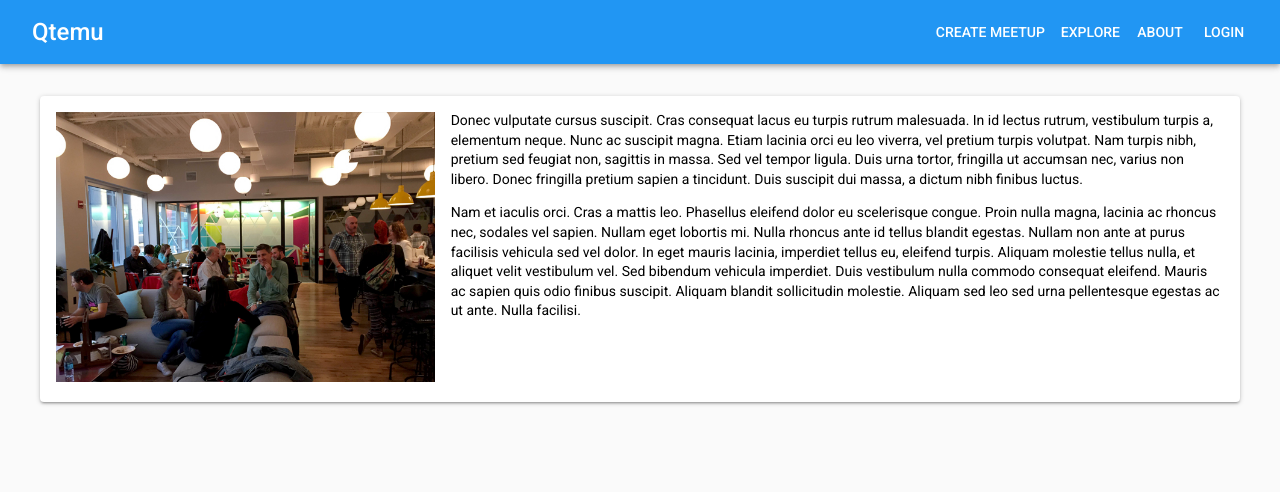
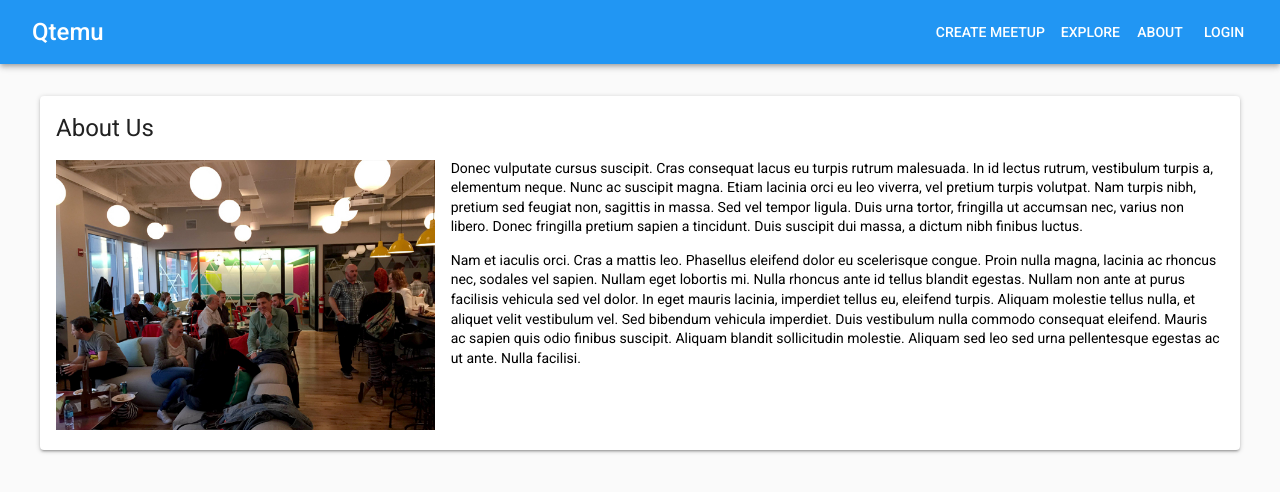
Before and after one commit to rickynugroho/qtemu_material_ui, a React (Create React App) app: page /about in a window 1280 px wide. Shown: the top 492 px of the page. Built offline with nearby package versions, Linux system fonts and the light colour scheme.

Commit message:
Add title in about

```diff
--- a/src/pages/About/index.js
+++ b/src/pages/About/index.js
@@ -3,7 +3,7 @@ import PropTypes from 'prop-types';
 import { withStyles } from '@material-ui/core/styles';
 import withRoot from '../../withRoot';
 import Section from '../../components/molecules/Section';
-import { Grid } from '@material-ui/core';
+import { Grid, Typography } from '@material-ui/core';
 import Image from '../../components/atoms/Image';
 import RawHtml from '../../components/atoms/RawHtml';
 
@@ -11,6 +11,10 @@ const styles = theme => ({
   root: {
     // textAlign: 'center',
     // paddingTop: theme.spacing.unit * 20,
+  },
+  title: {
+    marginBottom: 15,
+    // textAlign: 'center',
   },
   fluidImage: {
     width: "100%",
@@ -44,6 +48,9 @@ class About extends React.Component {
     return (
       <div className={classes.root}>
         <Section>
+          <Typography variant="headline" component="h1" className={classes.title}>
+            About Us
+          </Typography>
           <Grid container spacing={16}>
             <Grid item xs={4}>
               <Image
```
